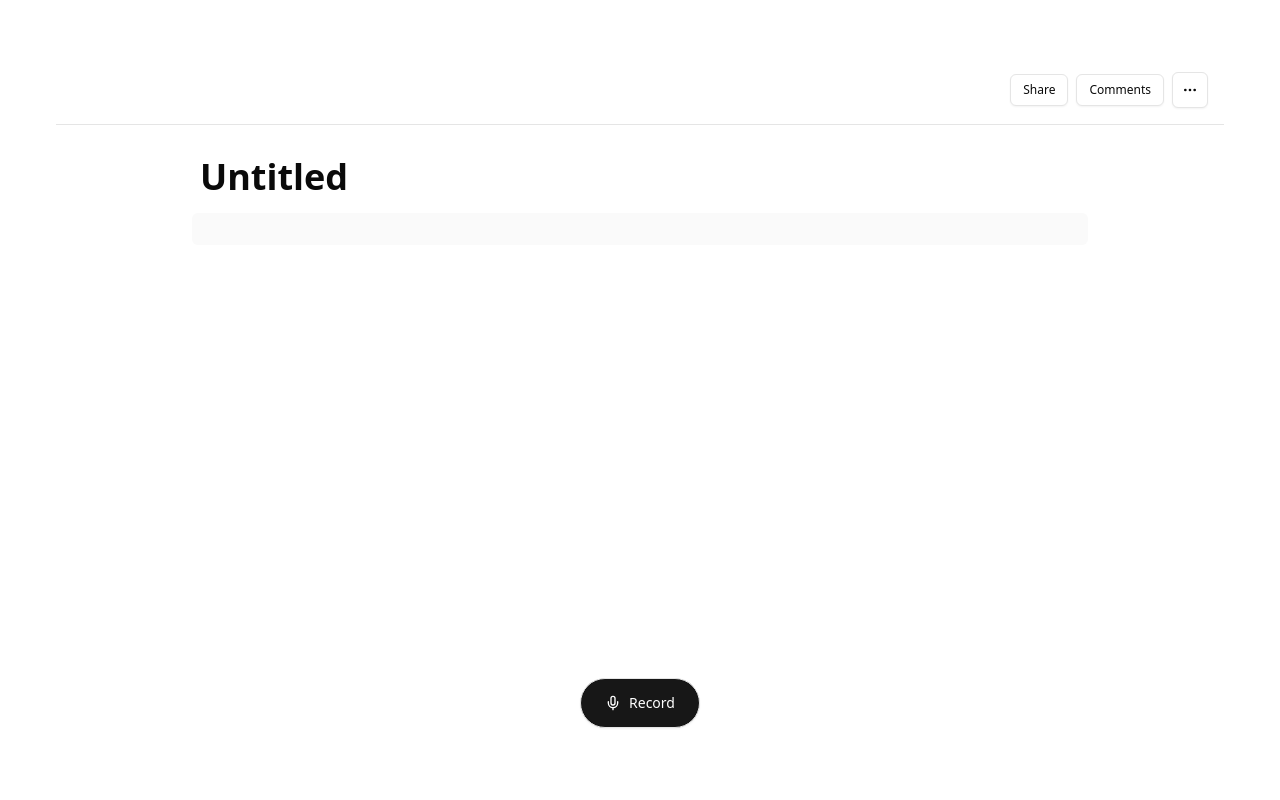
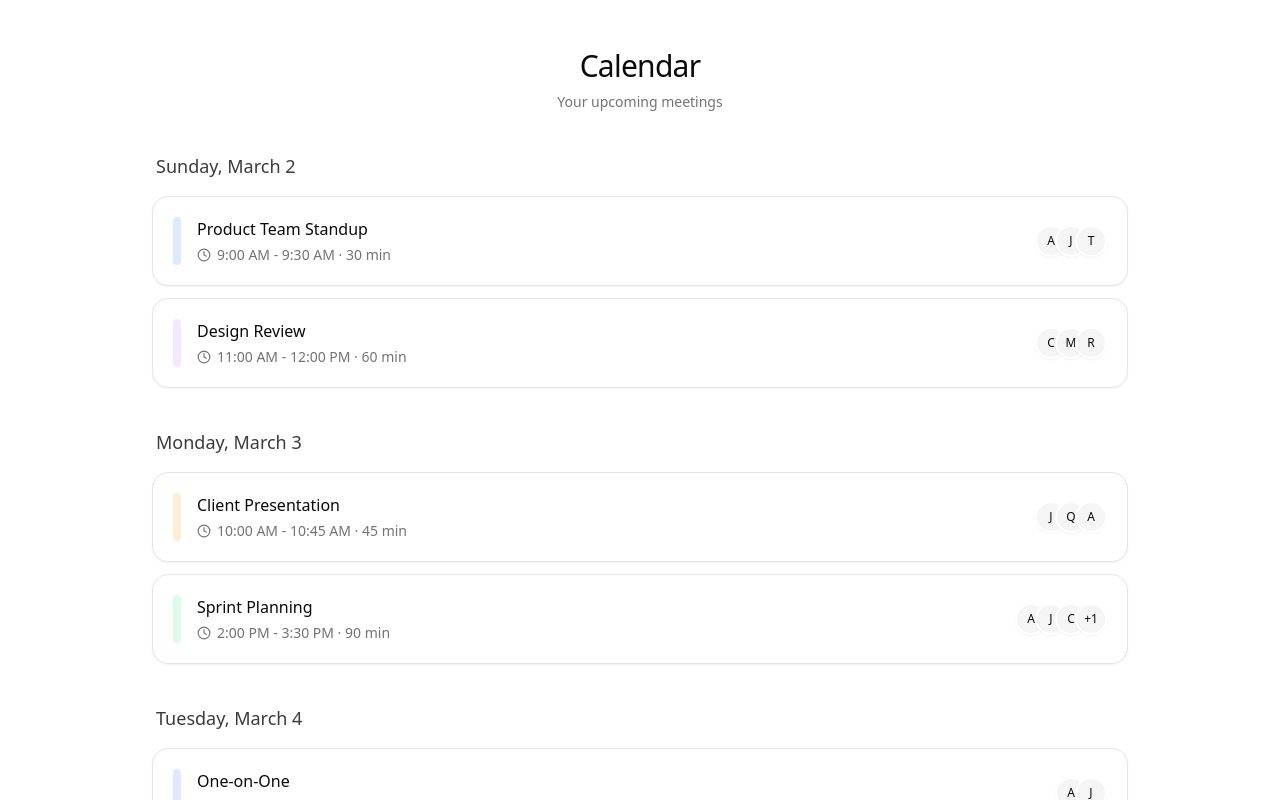
Before and after one commit to javier-rosas/abogo-scribe, a React (Vite) app in the folder abogo-electron/: page / in a window 1280 px wide. Built offline with nearby package versions, Linux system fonts and the light colour scheme.

Commit message:
Replace Editor with Dashboard in App component

```diff
--- a/abogo-electron/src/App.tsx
+++ b/abogo-electron/src/App.tsx
@@ -1,11 +1,11 @@
 import './App.css';
 
-import Editor from './components/editor';
+import Dashboard from './components/dashboard';
 
 function App() {
   return (
     <div className="h-screen w-screen overflow-hidden ">
-      <Editor />
+      <Dashboard />
     </div>
   );
 }
--- /dev/null
+++ b/abogo-electron/src/components/dashboard/index.tsx
@@ -0,0 +1,18 @@
+import { MeetingList } from './meeting-list';
+
+export default function Dashboard() {
+  return (
+    <div className="min-h-screen bg-background">
+      <div className="max-w-5xl mx-auto py-12 px-4 sm:px-6">
+        <header className="mb-10 text-center">
+          <h1 className="text-3xl font-medium tracking-tight mb-2">Calendar</h1>
+          <p className="text-muted-foreground text-sm">
+            Your upcoming meetings
+          </p>
+        </header>
+
+        <MeetingList />
+      </div>
+    </div>
+  );
+}
--- /dev/null
+++ b/abogo-electron/src/components/dashboard/meeting-item.tsx
@@ -0,0 +1,71 @@
+import { ClockIcon } from 'lucide-react';
+
+import { Meeting } from '@/types';
+
+export function MeetingItem({ meeting }: { meeting: Meeting }) {
+  // Format the time to display
+  const formatTime = (timeString: string) => {
+    const [hours, minutes] = timeString.split(":");
+    const hour = Number.parseInt(hours, 10);
+    const ampm = hour >= 12 ? "PM" : "AM";
+    const hour12 = hour % 12 || 12;
+    return `${hour12}:${minutes} ${ampm}`;
+  };
+
+  // Calculate end time
+  const calculateEndTime = (startTime: string, durationMinutes: number) => {
+    const [hours, minutes] = startTime.split(":").map(Number);
+    const startDate = new Date();
+    startDate.setHours(hours, minutes, 0);
+
+    const endDate = new Date(startDate.getTime() + durationMinutes * 60000);
+    const endHours = endDate.getHours().toString().padStart(2, "0");
+    const endMinutes = endDate.getMinutes().toString().padStart(2, "0");
+
+    return `${endHours}:${endMinutes}`;
+  };
+
+  const startTime = formatTime(meeting.startTime);
+  const endTime = formatTime(
+    calculateEndTime(meeting.startTime, meeting.duration)
+  );
+
+  return (
+    <div className="group flex flex-col sm:flex-row sm:items-center justify-between p-5 rounded-2xl border bg-card text-card-foreground shadow-sm hover:shadow-md transition-all duration-200">
+      <div className="flex items-start gap-4">
+        <div
+          className={`flex-shrink-0 w-2 h-12 rounded-full ${
+            meeting.color || "bg-blue-100"
+          }`}
+        ></div>
+        <div className="flex-1">
+          <h3 className="font-medium text-base">{meeting.title}</h3>
+          <div className="flex items-center text-sm text-muted-foreground mt-1">
+            <ClockIcon className="mr-1.5 h-3.5 w-3.5" />
+            <span>
+              {startTime} - {endTime} · {meeting.duration} min
+            </span>
+          </div>
+        </div>
+      </div>
+      <div className="flex items-center mt-4 sm:mt-0">
+        <div className="flex -space-x-3">
+          {meeting.participants.slice(0, 3).map((participant, index) => (
+            <div
+              key={index}
+              className="h-8 w-8 rounded-full bg-secondary border-2 border-background flex items-center justify-center text-xs font-medium shadow-sm"
+              title={participant}
+            >
+              {participant.charAt(0)}
+            </div>
+          ))}
+          {meeting.participants.length > 3 && (
+            <div className="h-8 w-8 rounded-full bg-muted border-2 border-background flex items-center justify-center text-xs font-medium shadow-sm">
+              +{meeting.participants.length - 3}
+            </div>
+          )}
+        </div>
+      </div>
+    </div>
+  );
+}
--- /dev/null
+++ b/abogo-electron/src/components/dashboard/meeting-list.tsx
@@ -0,0 +1,107 @@
+import { useState } from 'react';
+
+import Editor from '@/components/editor';
+import { GroupedMeetings, Meeting } from '@/types';
+
+import { MeetingItem } from './meeting-item';
+
+// Sample meeting data
+const meetings: Meeting[] = [
+  {
+    id: 1,
+    title: "Product Team Standup",
+    date: "2025-03-02",
+    startTime: "09:00",
+    duration: 30,
+    participants: ["Alex", "Jamie", "Taylor"],
+    color: "bg-blue-100 text-blue-900",
+  },
+  {
+    id: 2,
+    title: "Design Review",
+    date: "2025-03-02",
+    startTime: "11:00",
+    duration: 60,
+    participants: ["Casey", "Morgan", "Riley"],
+    color: "bg-purple-100 text-purple-900",
+  },
+  {
+    id: 3,
+    title: "Client Presentation",
+    date: "2025-03-03",
+    startTime: "10:00",
+    duration: 45,
+    participants: ["Jordan", "Quinn", "Avery"],
+    color: "bg-orange-100 text-orange-900",
+  },
+  {
+    id: 4,
+    title: "Sprint Planning",
+    date: "2025-03-03",
+    startTime: "14:00",
+    duration: 90,
+    participants: ["Alex", "Jamie", "Casey", "Morgan"],
+    color: "bg-green-100 text-green-900",
+  },
+  {
+    id: 5,
+    title: "One-on-One",
+    date: "2025-03-04",
+    startTime: "09:30",
+    duration: 30,
+    participants: ["Alex", "Jamie"],
+    color: "bg-indigo-100 text-indigo-900",
+  },
+  {
+    id: 6,
+    title: "Team Lunch",
+    date: "2025-03-04",
+    startTime: "12:00",
+    duration: 60,
+    participants: ["Alex", "Jamie", "Taylor", "Casey", "Morgan", "Riley"],
+    color: "bg-pink-100 text-pink-900",
+  },
+];
+
+const groupMeetingsByDate = (meetings: Meeting[]): GroupedMeetings[] => {
+  const grouped: { [key: string]: Meeting[] } = {};
+
+  meetings.forEach((meeting) => {
+    if (!grouped[meeting.date]) {
+      grouped[meeting.date] = [];
+    }
+    grouped[meeting.date].push(meeting);
+  });
+
+  return Object.entries(grouped).map(([date, meetings]) => ({
+    date,
+    meetings,
+  }));
+};
+
+export function MeetingList() {
+  const groupedMeetings: GroupedMeetings[] = groupMeetingsByDate(meetings);
+  const [selectedMeeting, setSelectedMeeting] = useState<Meeting | null>(null);
+
+  return (
+    <div className="space-y-10">
+      {selectedMeeting && <Editor />}
+      {groupedMeetings.map((group) => (
+        <div key={group.date} className="space-y-4">
+          <h2 className="text-lg font-medium text-foreground/80 px-1">
+            {new Date(group.date).toLocaleDateString("en-US", {
+              weekday: "long",
+              month: "long",
+              day: "numeric",
+            })}
+          </h2>
+          <div className="space-y-3">
+            {group.meetings.map((meeting: Meeting) => (
+              <MeetingItem key={meeting.id} meeting={meeting} />
+            ))}
+          </div>
+        </div>
+      ))}
+    </div>
+  );
+}
--- /dev/null
+++ b/abogo-electron/src/types/index.ts
@@ -0,0 +1,14 @@
+export interface Meeting {
+  id: number;
+  title: string;
+  date: string;
+  startTime: string;
+  duration: number;
+  participants: string[];
+  color: string;
+}
+
+export interface GroupedMeetings {
+  date: string;
+  meetings: Meeting[];
+}
```
